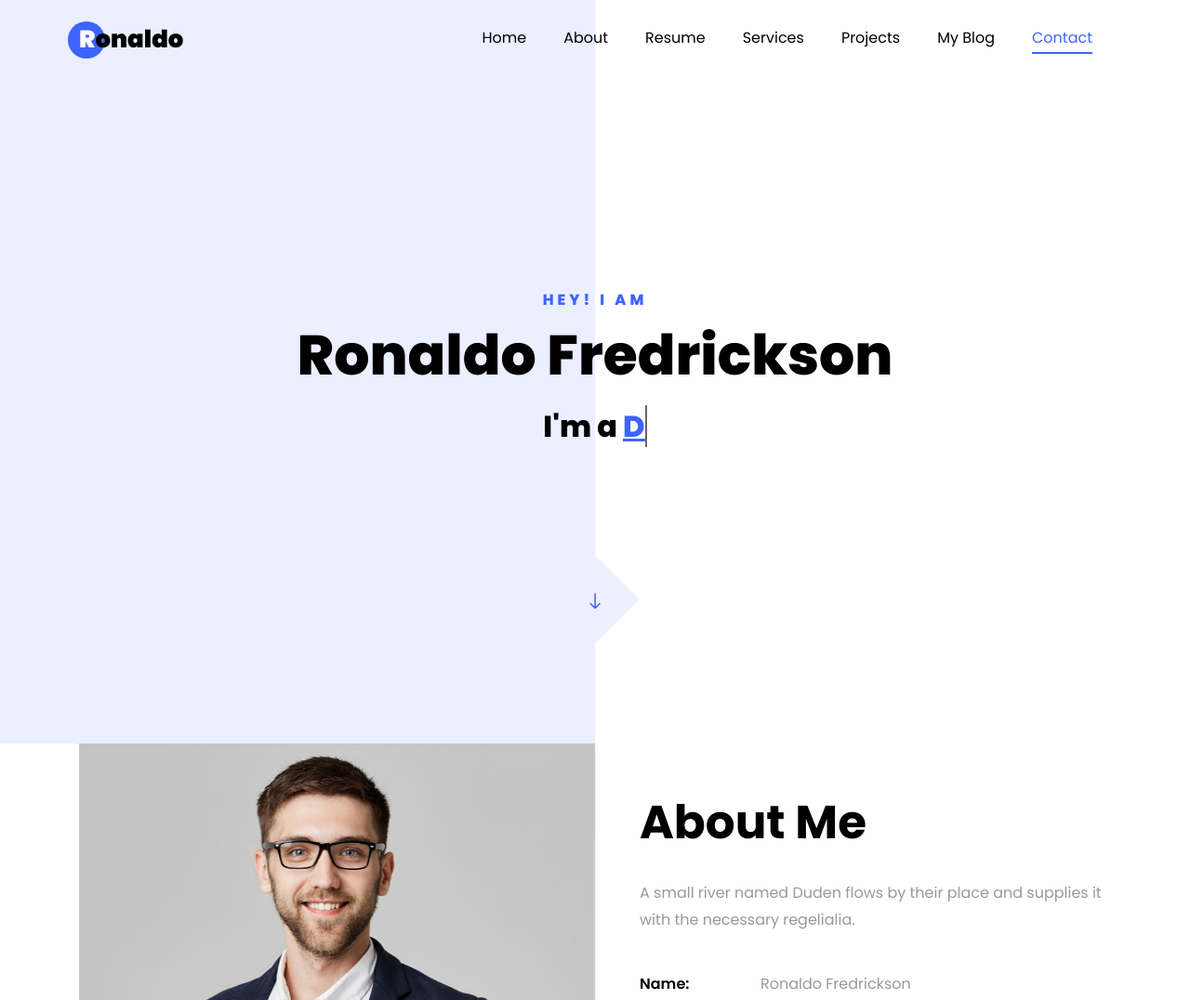
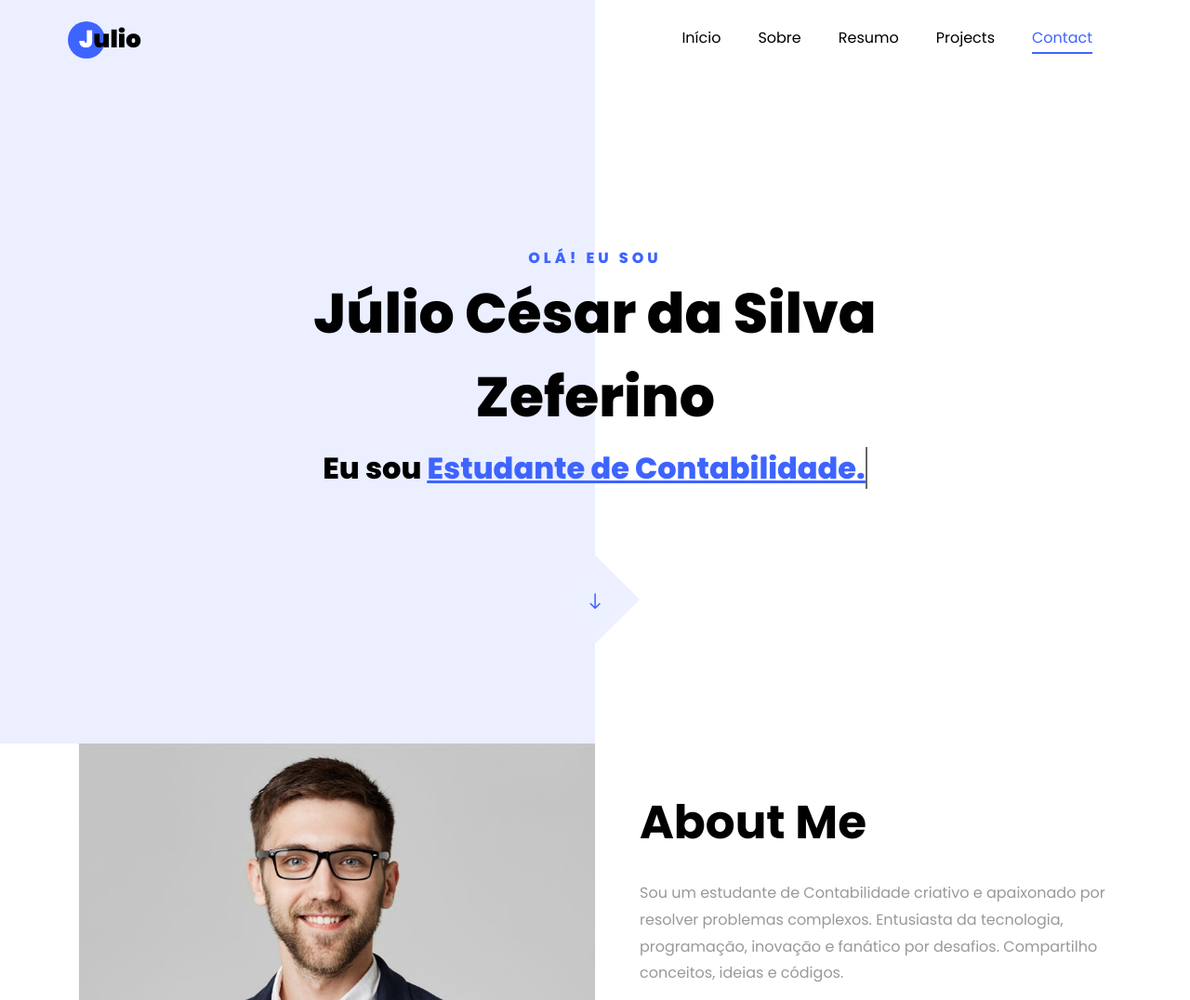
Before and after one commit to julioszeferino/meuportfolio, a plain HTML site: page index.html in a window 1280 px wide. Shown: the top 1076 px of the page at 93% size. Drawn offline with Linux system fonts and the light colour scheme; files whose address does not match are found by name.

Commit message:
alteracoes iniciais

```diff
--- a/index.html
+++ b/index.html
@@ -1,7 +1,7 @@
 <!DOCTYPE html>
 <html lang="en">
   <head>
-    <title>Ronaldo - Free Bootstrap 4 Template by Colorlib</title>
+    <title>Júlio - Free Bootstrap 4 Template by Colorlib</title>
     <meta charset="utf-8">
     <meta name="viewport" content="width=device-width, initial-scale=1, shrink-to-fit=no">
 
@@ -27,19 +27,17 @@
 
     <nav class="navbar navbar-expand-lg navbar-dark ftco_navbar ftco-navbar-light site-navbar-target" id="ftco-navbar">
 	    <div class="container">
-	      <a class="navbar-brand" href="index.html"><span>R</span>onaldo</a>
+	      <a class="navbar-brand" href="index.html"><span>J</span>ulio</a>
 	      <button class="navbar-toggler js-fh5co-nav-toggle fh5co-nav-toggle" type="button" data-toggle="collapse" data-target="#ftco-nav" aria-controls="ftco-nav" aria-expanded="false" aria-label="Toggle navigation">
 	        <span class="oi oi-menu"></span> Menu
 	      </button>
 
 	      <div class="collapse navbar-collapse" id="ftco-nav">
 	        <ul class="navbar-nav nav ml-auto">
-	          <li class="nav-item"><a href="#home-section" class="nav-link"><span>Home</span></a></li>
-	          <li class="nav-item"><a href="#about-section" class="nav-link"><span>About</span></a></li>
-	          <li class="nav-item"><a href="#resume-section" class="nav-link"><span>Resume</span></a></li>
-	          <li class="nav-item"><a href="#services-section" class="nav-link"><span>Services</span></a></li>
+	          <li class="nav-item"><a href="#home-section" class="nav-link"><span>Início</span></a></li>
+	          <li class="nav-item"><a href="#about-section" class="nav-link"><span>Sobre</span></a></li>
+	          <li class="nav-item"><a href="#resume-section" class="nav-link"><span>Resumo</span></a></li>
 	          <li class="nav-item"><a href="#projects-section" class="nav-link"><span>Projects</span></a></li>
-	          <li class="nav-item"><a href="#blog-section" class="nav-link"><span>My Blog</span></a></li>
 	          <li class="nav-item"><a href="#contact-section" class="nav-link"><span>Contact</span></a></li>
 	        </ul>
 	      </div>
@@ -51,13 +49,13 @@
         <div class="row no-gutters slider-text js-fullheight justify-content-center align-items-center">
           <div class="col-lg-8 col-md-6 ftco-animate d-flex align-items-center">
           	<div class="text text-center">
-          		<span class="subheading">Hey! I am</span>
-		  				<h1>Ronaldo Fredrickson</h1>
-			  				<h2>I'm a
+          		<span class="subheading">Olá! Eu sou</span>
+		  				<h1>Júlio César da Silva Zeferino</h1>
+			  				<h2>Eu sou
 								  <span
 								     class="txt-rotate"
 								     data-period="2000"
-								     data-rotate='[ "Web Designer.", "Developer.", "Photographer.", "Marketer.", "Blogger" ]'></span>
+								     data-rotate='[ "Estudante de Contabilidade.", "Cientista de dados" ]'></span>
 								</h2>
 							</div>
             </div>
@@ -86,7 +84,7 @@
 		          <div class="col-md-12 heading-section ftco-animate">
 		          	<h1 class="big">About</h1>
 		            <h2 class="mb-4">About Me</h2>
-		            <p>A small river named Duden flows by their place and supplies it with the necessary regelialia.</p>
+		            <p>Sou um estudante de Contabilidade criativo e apaixonado por resolver problemas complexos. Entusiasta da tecnologia, programação, inovação e fanático por desafios. Compartilho conceitos, ideias e códigos.</p>
 		            <ul class="about-info mt-4 px-md-0 px-2">
 		            	<li class="d-flex"><span>Name:</span> <span>Ronaldo Fredrickson</span></li>
 		            	<li class="d-flex"><span>Date of birth:</span> <span>November 28, 1989</span></li>
```
